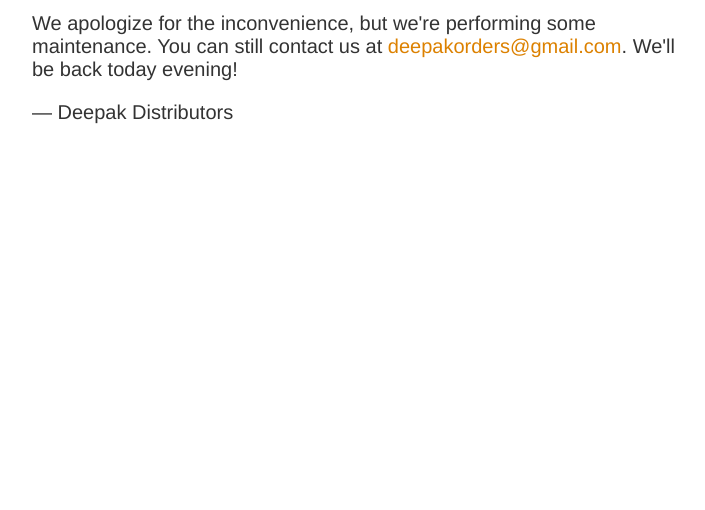
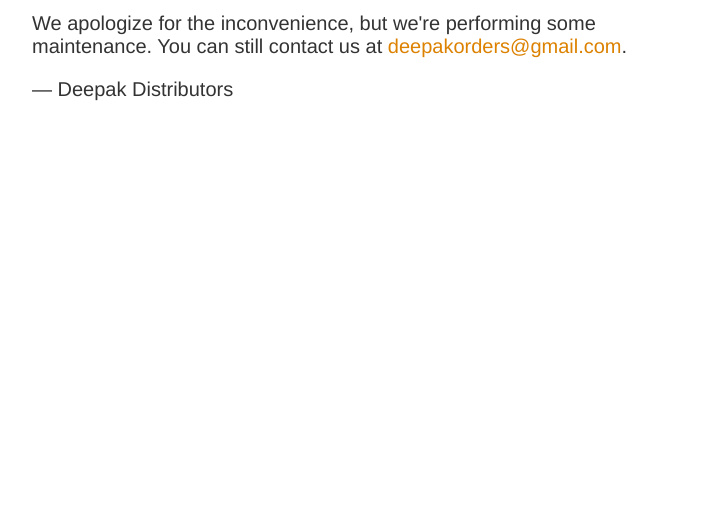
Before and after one commit to finacode/app-deepakjas.com, a plain HTML site: page index.html in a window 1280 px wide. Shown: the part 290-800 px from the top of the page, without its empty margins (283-988 px from the left). Drawn offline with Linux system fonts and the light colour scheme.

Commit message:
Update index.html

```diff
--- a/index.html
+++ b/index.html
@@ -20,7 +20,7 @@
 <div id="article">
 <h1>Our app is getting a little tune up and some love.</h1>
 <div>
-<p>We apologize for the inconvenience, but we're performing some maintenance. You can still contact us at <a href="mailto:deepakorders@gmail.com">deepakorders@gmail.com</a>. We'll be back today evening!</p>
+<p>We apologize for the inconvenience, but we're performing some maintenance. You can still contact us at <a href="mailto:deepakorders@gmail.com">deepakorders@gmail.com</a>.</p>
 <p>— Deepak Distributors</p>
 </div>
 </div>
```
